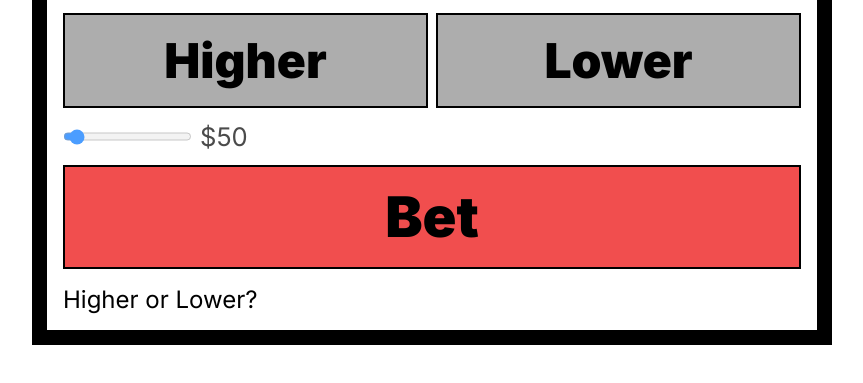
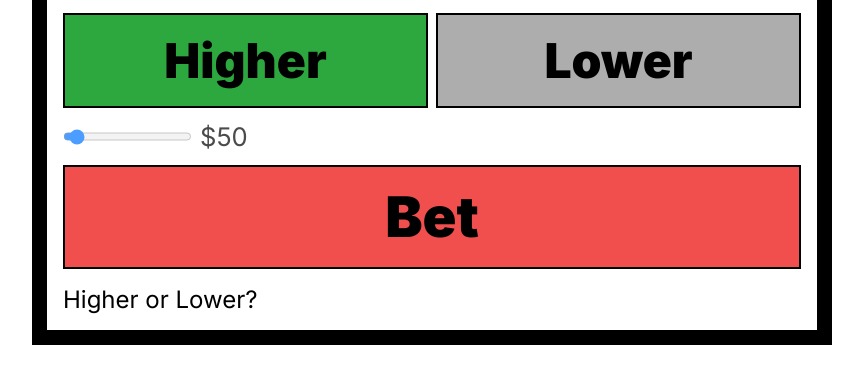
Before and after one commit to bengera/lucky-bet, a website built with Vite: page index.html in a window 1280 px wide. Both pictures are taken after a click on the button "Higher". Shown: the part 383-766 px from the top of the page, without its empty margins (208-1071 px from the left). Built offline with nearby package versions, Linux system fonts and the light colour scheme.

Commit message:
add green background color to click buttons

```diff
--- a/index.html
+++ b/index.html
@@ -31,8 +31,8 @@
 
 
             <div class="hi-lo-buttons">
-            <button class="btn-high">Higher</button>
-            <button class="btn-low">Lower</button>
+            <button class="btn btn-high">Higher</button>
+            <button class="btn btn-low">Lower</button>
           </div>
           <div class="slidecontainer">
             <input type="range" min="1" max="100" value="50" class="slider" id="myRange">
--- a/main.js
+++ b/main.js
@@ -5,6 +5,7 @@ const output = document.getElementById("output");
 const initialNum = document.querySelector('.initial-number__value');
 const messageBox = document.querySelector('.message');
 const messageUpdate = document.querySelector('.message-update');
+const buttons = document.querySelectorAll('.btn');
 
 //Update the slider value based on account number
 const accountValueEl = document.querySelector('.account__value');
@@ -30,5 +31,15 @@ function init() {
 
 }
 
+// on click change style of button
+
+
+for (const button of buttons) {
+  button.addEventListener('click',() => {
+    button.style.backgroundColor = '#2ca83f';
+  })
+}
+// add higher or lower to choice variable if active
+
 
 init();
--- a/sass/base/index.scss
+++ b/sass/base/index.scss
@@ -121,6 +121,12 @@ padding-left: 0.5rem;
     font-weight: 900;
     cursor: pointer;
     border:2px solid black;
+
+    &:hover {
+        background-color: rgb(240, 240, 240);
+    }
+
+
 }
 
 .message-area {
```
